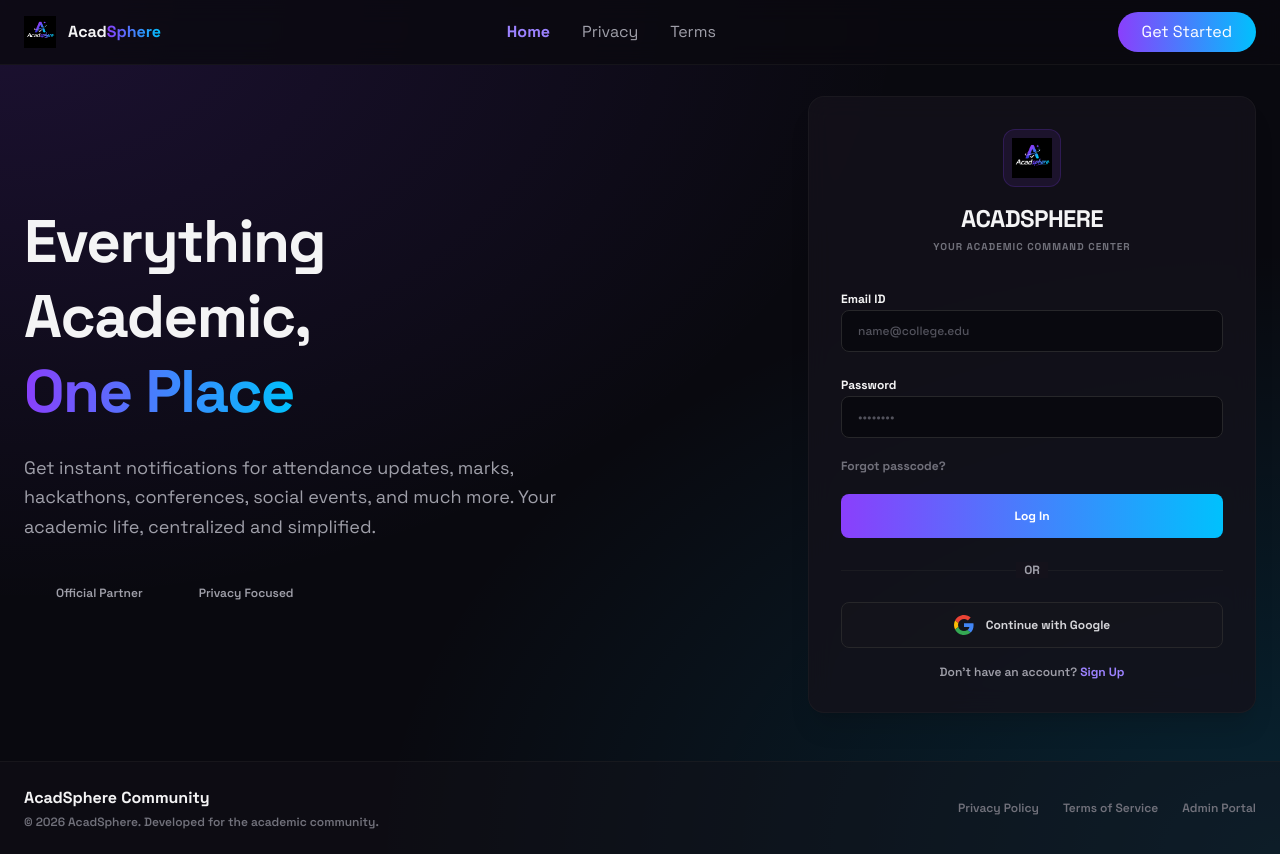
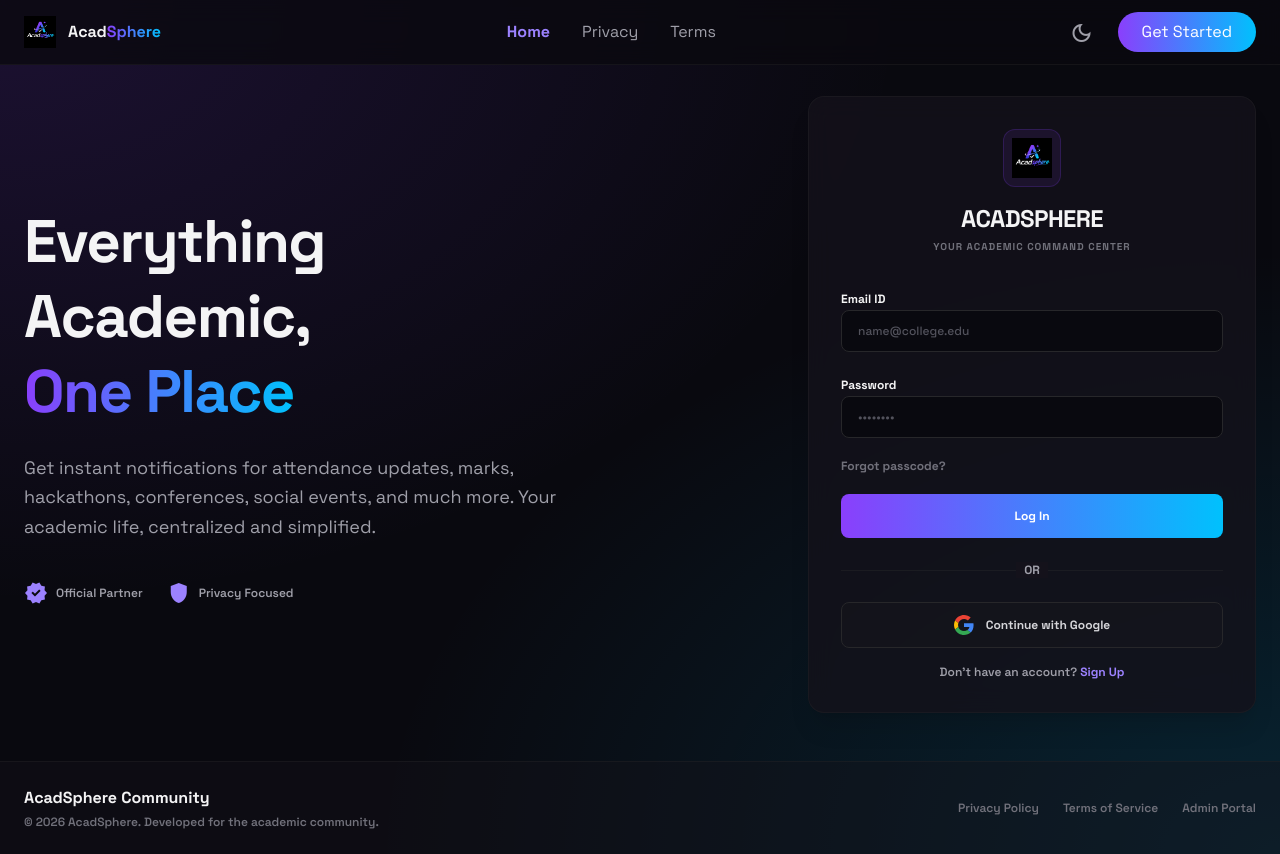
Before and after one commit to HarshilKuls/Acadsphere-new, a Next.js app in the folder audience-portal/: page / in a window 1280 px wide. Built offline with nearby package versions, Linux system fonts and the light colour scheme; no server answers.

Commit message:
fix(audience-portal): fix CSS import order, add material-symbols icon fallback styles, and update font preconnect for Vercel production UI

```diff
--- a/audience-portal/next.config.ts
+++ b/audience-portal/next.config.ts
@@ -15,7 +15,7 @@ const nextConfig: NextConfig = {
         headers: [
           {
             key: "Content-Security-Policy",
-            value: "default-src 'self'; script-src 'self' 'unsafe-eval' 'unsafe-inline'; style-src 'self' 'unsafe-inline' https://fonts.googleapis.com; font-src 'self' https://fonts.gstatic.com; img-src 'self' data: https:; connect-src 'self' https://lrtywitlsyzkzsdhsnfv.supabase.co https://api.supabase.co wss://lrtywitlsyzkzsdhsnfv.supabase.co; frame-ancestors 'none';",
+            value: "default-src 'self'; script-src 'self' 'unsafe-eval' 'unsafe-inline'; style-src 'self' 'unsafe-inline' https://fonts.googleapis.com; font-src 'self' https://fonts.gstatic.com data:; img-src 'self' data: https:; connect-src 'self' https://lrtywitlsyzkzsdhsnfv.supabase.co https://api.supabase.co wss://lrtywitlsyzkzsdhsnfv.supabase.co https://openrouter.ai https://api-inference.huggingface.co; frame-ancestors 'none';",
           },
           {
             key: "X-Frame-Options",
--- a/audience-portal/src/app/globals.css
+++ b/audience-portal/src/app/globals.css
@@ -1,6 +1,27 @@
+@import "tailwindcss";
 @import url('https://fonts.googleapis.com/css2?family=Space+Grotesk:wght@400;500;600;700&display=swap');
-@import url('https://fonts.googleapis.com/css2?family=Material+Symbols+Outlined:wght,FILL@100..700,0..1&display=swap');
-@import "tailwindcss";
+@import url('https://fonts.googleapis.com/css2?family=Material+Symbols+Outlined:opsz,wght,FILL,GRAD@20..48,100..700,0..1,-50..200&display=block');
+
+.material-symbols-outlined {
+  font-family: 'Material Symbols Outlined', sans-serif;
+  font-weight: normal;
+  font-style: normal;
+  font-size: 24px;
+  line-height: 1;
+  letter-spacing: normal;
+  text-transform: none;
+  display: inline-block;
+  white-space: nowrap;
+  word-wrap: normal;
+  direction: ltr;
+  -webkit-font-smoothing: antialiased;
+  text-rendering: optimizeLegibility;
+  -moz-osx-font-smoothing: grayscale;
+  font-feature-settings: 'liga';
+  overflow: hidden;
+  vertical-align: middle;
+}
+
 
 @custom-variant dark (&:where(.dark, .dark *));
 
--- a/audience-portal/src/app/layout.tsx
+++ b/audience-portal/src/app/layout.tsx
@@ -24,8 +24,10 @@ export default function RootLayout({
       className="font-sans h-full antialiased"
     >
       <head>
+        <link rel="preconnect" href="https://fonts.googleapis.com" />
+        <link rel="preconnect" href="https://fonts.gstatic.com" crossOrigin="anonymous" />
         <link href="https://fonts.googleapis.com/css2?family=Space+Grotesk:wght@400;500;600;700&display=swap" rel="stylesheet" />
-        <link href="https://fonts.googleapis.com/css2?family=Material+Symbols+Outlined:wght,FILL@100..700,0..1&display=swap" rel="stylesheet" />
+        <link href="https://fonts.googleapis.com/css2?family=Material+Symbols+Outlined:opsz,wght,FILL,GRAD@20..48,100..700,0..1,-50..200&display=block" rel="stylesheet" />
       </head>
       <body className="min-h-full flex flex-col">
         <GoogleAnalytics />
--- a/audience-portal/src/components/InstallAppButton.tsx
+++ b/audience-portal/src/components/InstallAppButton.tsx
@@ -35,7 +35,7 @@ export default function InstallAppButton() {
   return (
     <button
       onClick={handleInstallClick}
-      className="flex items-center gap-2 px-3 py-1.5 text-sm font-medium rounded-full bg-blue-600/10 text-blue-600 dark:bg-blue-500/20 dark:text-blue-400 hover:bg-blue-600/20 dark:hover:bg-blue-500/30 transition-colors mr-2"
+      className="flex items-center gap-2 px-3 py-1.5 text-sm font-medium rounded-full bg-blue-600/10 text-blue-600 dark:bg-blue-500/20 dark:text-blue-400 hover:bg-blue-600/20 dark:hover:bg-blue-500/30 transition-colors shrink-0"
       aria-label="Install App"
       title="Install Acadsphere as a mobile/desktop app"
     >
--- a/audience-portal/src/components/ShareButton.tsx
+++ b/audience-portal/src/components/ShareButton.tsx
@@ -39,7 +39,7 @@ Follow our insta for more updates- https://www.instagram.com/acadsphere?igsh=N3R
     <div className="relative flex items-center">
       <button
         onClick={handleShare}
-        className="flex items-center gap-2 px-3 py-1.5 text-sm font-medium rounded-full bg-indigo-600/10 text-indigo-600 dark:bg-indigo-500/20 dark:text-indigo-400 hover:bg-indigo-600/20 dark:hover:bg-indigo-500/30 transition-colors mr-2"
+        className="flex items-center gap-2 px-3 py-1.5 text-sm font-medium rounded-full bg-indigo-600/10 text-indigo-600 dark:bg-indigo-500/20 dark:text-indigo-400 hover:bg-indigo-600/20 dark:hover:bg-indigo-500/30 transition-colors shrink-0"
         aria-label="Share Acadsphere"
         title="Share Acadsphere"
       >
```
